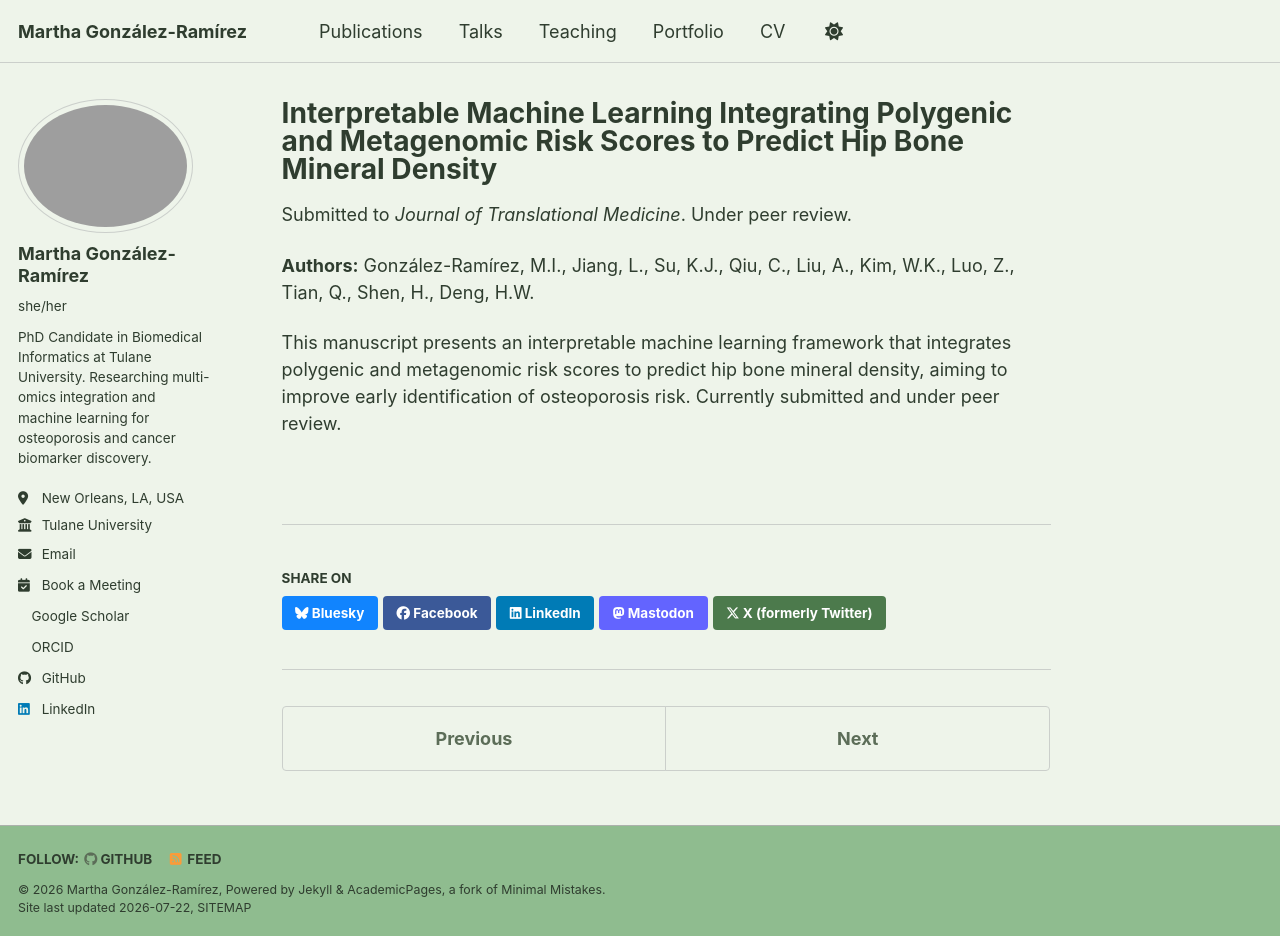
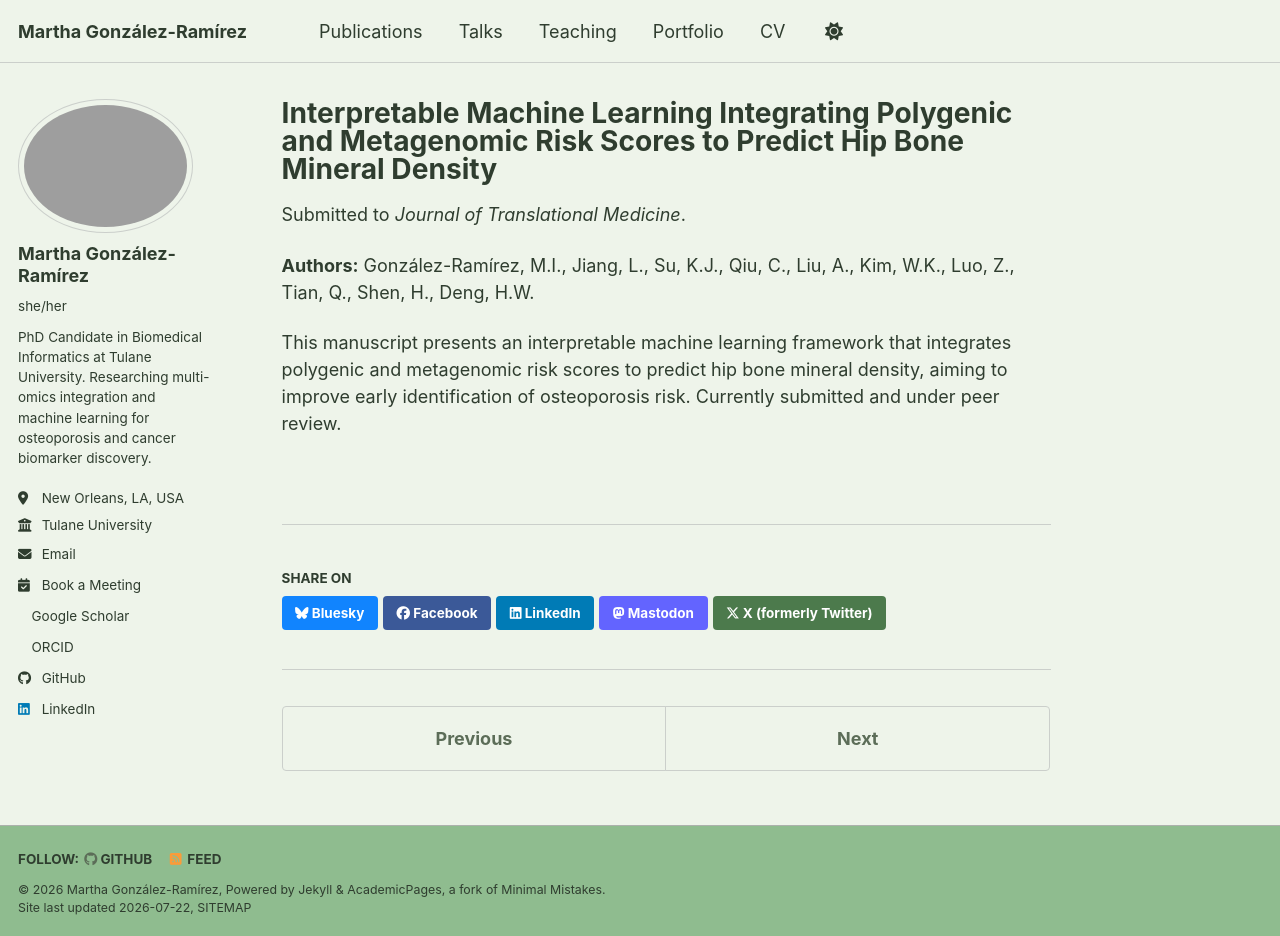
Before and after one commit to migonzalezr/migonzalezr.github.io, a Jekyll site: the page built from _publications/2026-06-01-jtm-interpretable-ml-polygenic-metagenomic-hipbmd.md, in a window 1280 px wide and 936 px high. Built offline with Jekyll 4.4.1, drawn with Linux system fonts in a browser that asks for light colours; a style sheet for code colours, icons or effects is not loaded.

Commit message:
Update single.html

```diff
--- a/_layouts/single.html
+++ b/_layouts/single.html
@@ -44,7 +44,9 @@ layout: default
           {% elsif page.collection == 'publications' %}
             {% if page.status == "in preparation" %}
               <p>In preparation{% if page.venue and page.venue != "In preparation" %} for <i>{{ page.venue }}</i>{% endif %}</p>
-            {% elsif page.status == "submitted" or page.status == "under review" %}
+            {% elsif page.status == "submitted" %}
+              <p>Submitted to <i>{{ page.venue }}</i>.</p>
+            {% elsif page.status == "under review" %}
               <p>Submitted to <i>{{ page.venue }}</i>. Under peer review.</p>
             {% elsif page.venue and page.date %}
               <p>Published in <i>{{ page.venue }}</i>, {{ page.date | default: "1900-01-01" | date: "%Y" }} </p>
```
